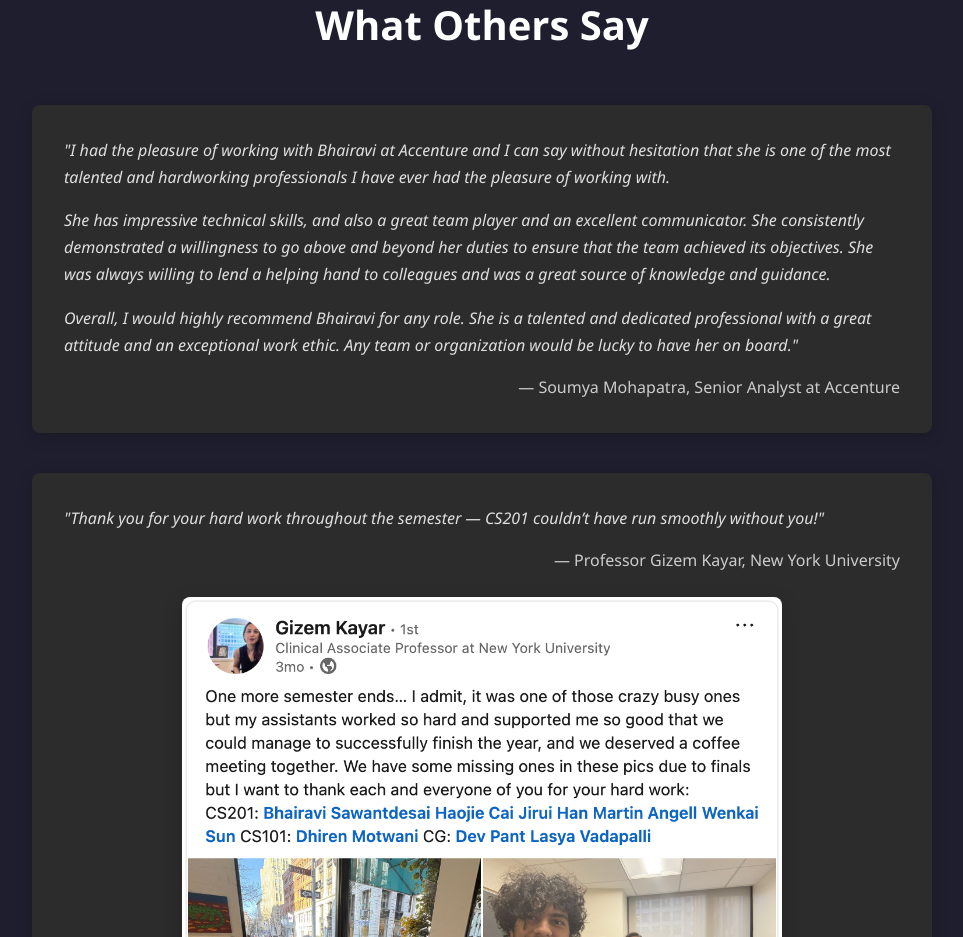
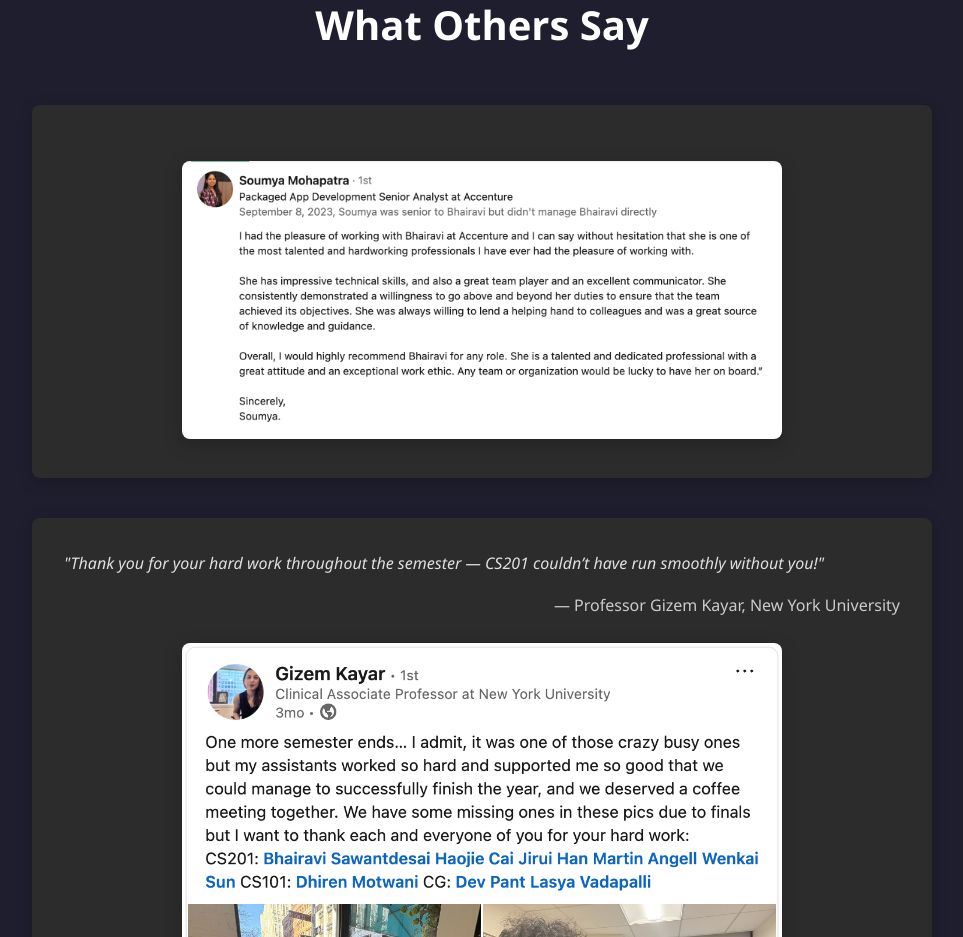
Before and after one commit to BhairaviVSD/bhairavivsd.github.io, a React (Vite) app: page / in a window 1280 px wide. Shown: the part 5320-6257 px from the top of the page, without its empty margins (158-1121 px from the left). Built offline with nearby package versions, Linux system fonts and the light colour scheme.

Commit message:
Adding updated files 3.7

```diff
--- a/src/components/Testimonials.jsx
+++ b/src/components/Testimonials.jsx
@@ -1,6 +1,7 @@
 import React from 'react';
 import styles from './Testimonials.module.css';
 import gizemPost from '../assets/prof_kayar_post.png';
+import soummyaPost from '../assets/accent_soumya_rec.png';
 
 const Testimonials = () => {
   return (
@@ -9,7 +10,7 @@
         <h2 className={styles.sectionTitle}>What Others Say</h2>
 
         <div className={styles.card}>
-          <div className={styles.quoteBlock}>
+          {/* <div className={styles.quoteBlock}>
             <p className={styles.quote}>
               "I had the pleasure of working with Bhairavi at Accenture and I can say without hesitation that she is one of the most talented and hardworking professionals I have ever had the pleasure of working with.
             </p>
@@ -20,7 +21,14 @@
               Overall, I would highly recommend Bhairavi for any role. She is a talented and dedicated professional with a great attitude and an exceptional work ethic. Any team or organization would be lucky to have her on board."
             </p>
           </div>
-          <p className={styles.name}>— Soumya Mohapatra, Senior Analyst at Accenture</p>
+          <p className={styles.name}>— Soumya Mohapatra, Senior Analyst at Accenture</p> */}
+          <div className={styles.imageWrapper}>
+            <img
+              src={soummyaPost}
+              alt="LinkedIn Recommendation from Soumya Mohapatra, Senior Analyst at Accenture"
+              className={styles.postImage}
+            />
+          </div>
         </div>
 
         <div className={`${styles.card} ${styles.gizemCard}`}>
```
Also changed, not shown: src/assets/accent_soumya_rec.png (added), 1 other file (tests, documents, lock files or other folders).
